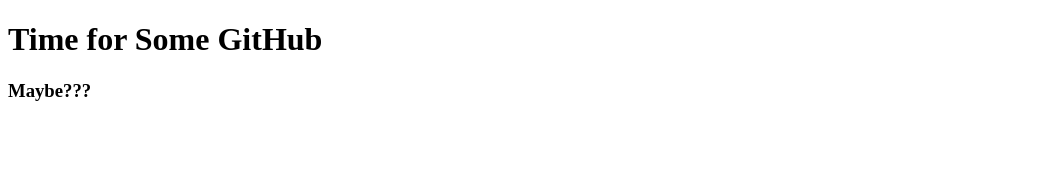
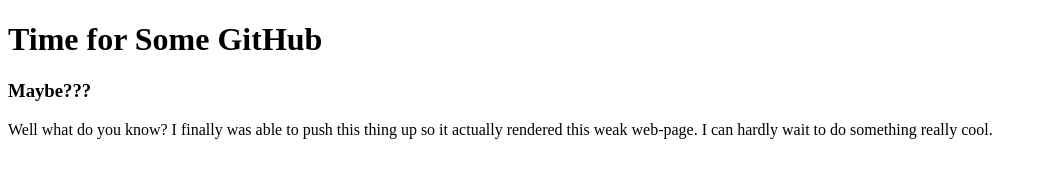
Before and after one commit to seb60/seb60.github.io, a plain HTML site: page index.html in a window 1280 px wide. Shown: the whole page, without its empty margins (0-1043 px from the left). Drawn offline with Linux system fonts and the light colour scheme.

Commit message:
Update index

```diff
--- a/index.html
+++ b/index.html
@@ -12,6 +12,7 @@
     <body>
      <h1>Time for Some GitHub</h1>
      <h3>Maybe???</h3>
+     <p>Well what do you know?  I finally was able to push this thing up so it actually rendered this weak web-page.  I can hardly wait to do something really cool.</p>
 
     </body>
 </html>
```
